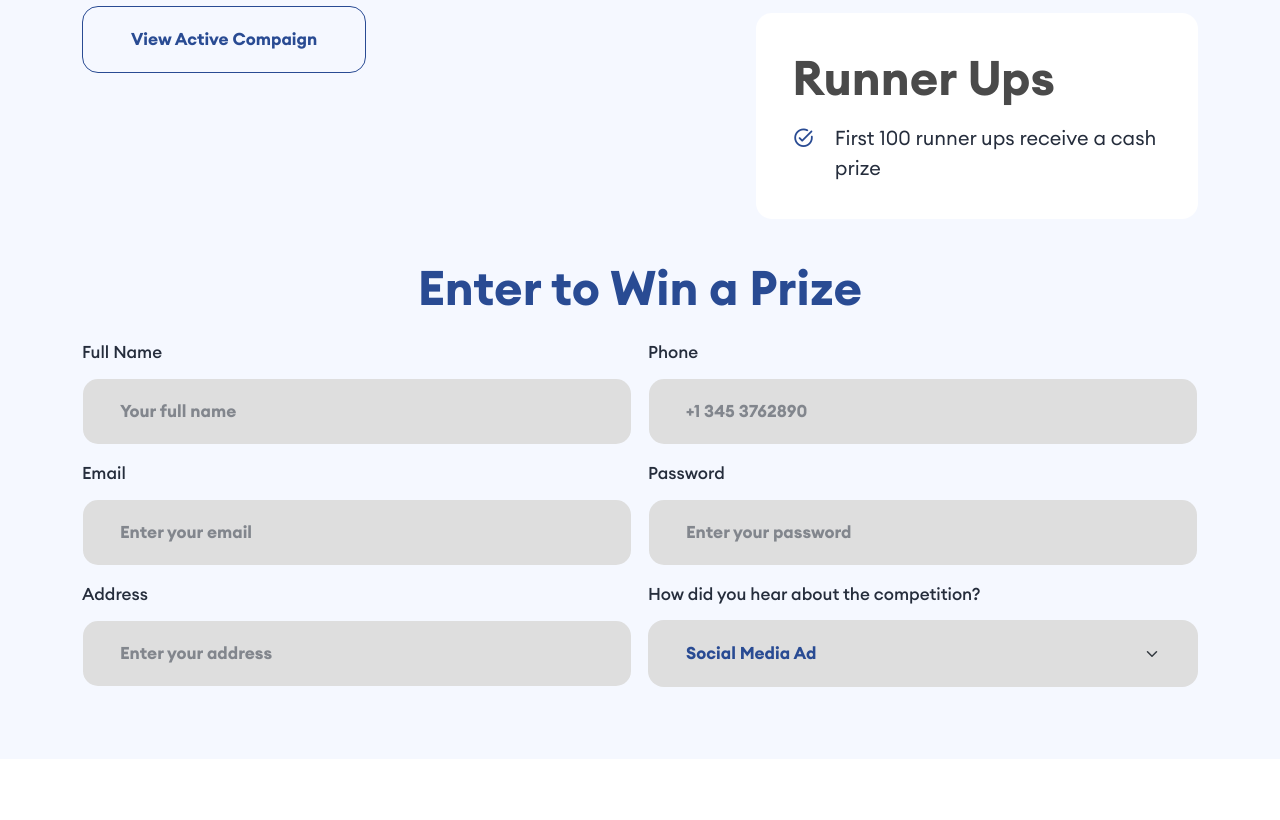
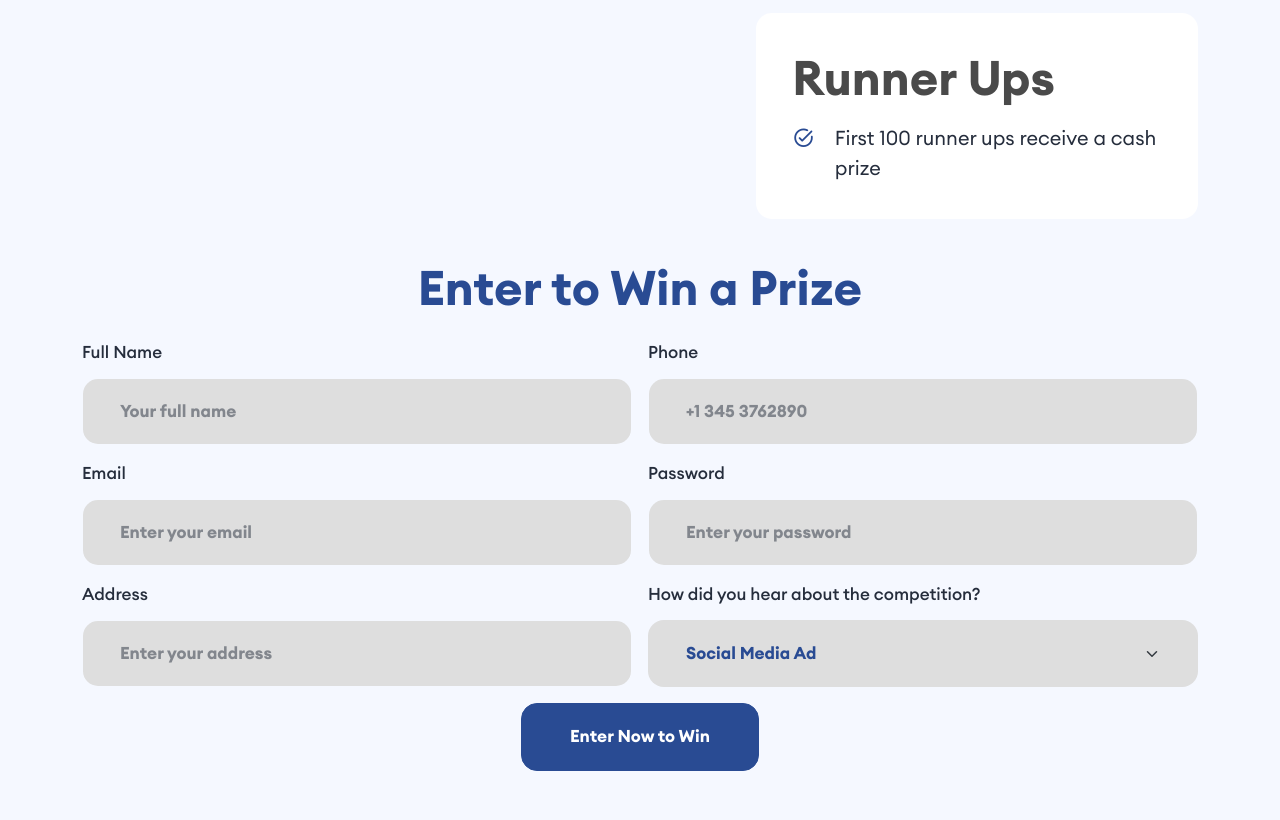
Before and after one commit to AsifAhmedAli/talented-teacher-frontend, a website: page register.html in a window 1280 px wide. Shown: the part 532-1352 px from the top of the page. Drawn offline with nearby package versions, Linux system fonts and the light colour scheme; some packages are replaced by stand-ins of ours; no server answers; a script that the page names is missing.

```diff
--- a/register.html
+++ b/register.html
@@ -68,9 +68,9 @@
           data-reverse="true"
           id="myFlipper"
         ></div>
-        <a href="" class="btn btn-outline-primary">
+        <!-- <a href="" class="btn btn-outline-primary">
           View Active Compaign
-        </a>
+        </a> -->
       </div>
       <div class="col-xl-5 col-md-6 col-12 order-md-1 order-2">
         <div class="position-box first-position">
@@ -200,13 +200,13 @@
                 <input type="text" id="othervalue" class="form-control" placeholder="How did you hear about us?">
               </div>
             </div>
-            <!-- <div
+            <div
               class="col-12 align-self-end text-center"
             >
               <button type="submit" class="btn btn-primary">
                 Enter Now to Win
               </button>
-            </div> -->
+            </div>
           </div>
         </form>
       </div>
```
